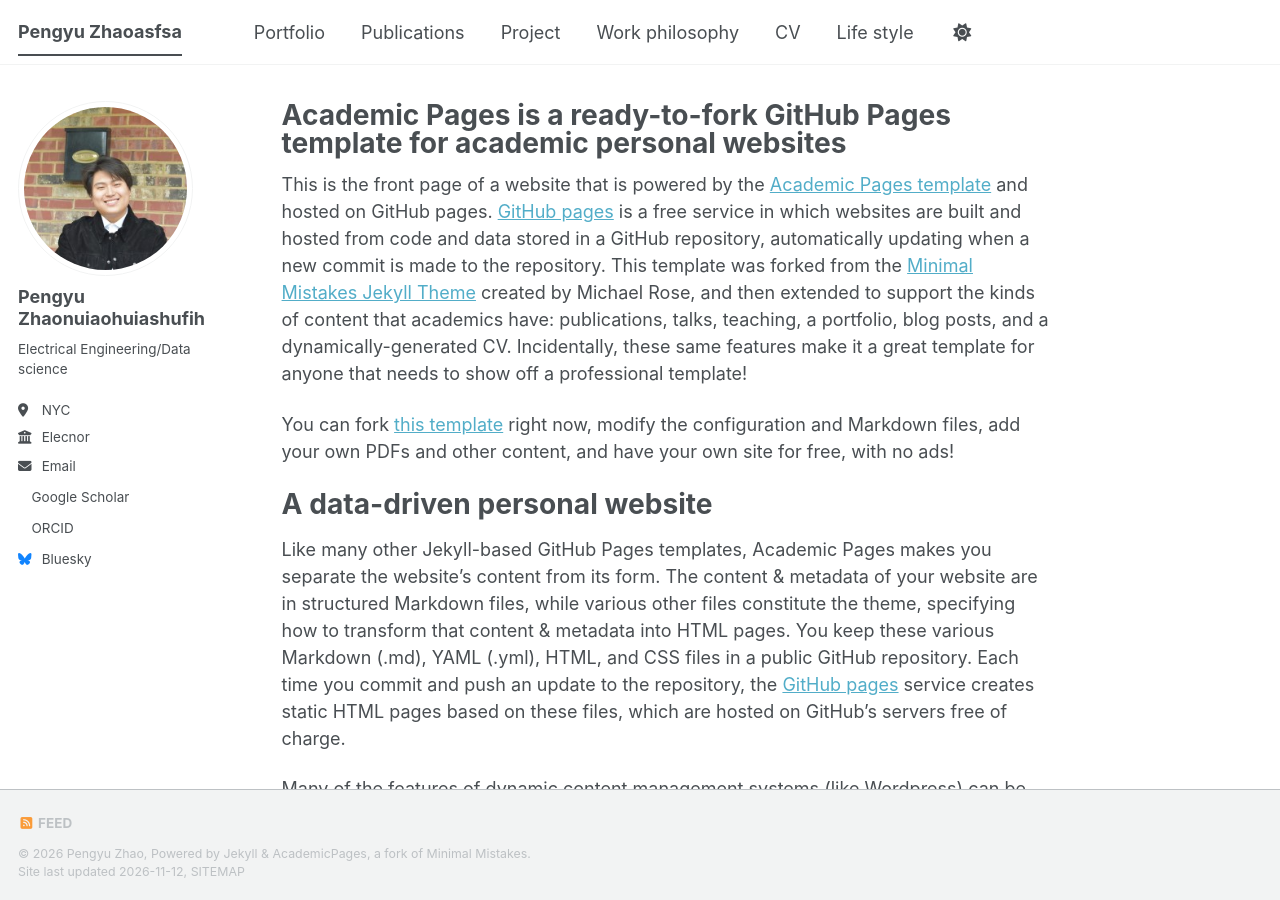
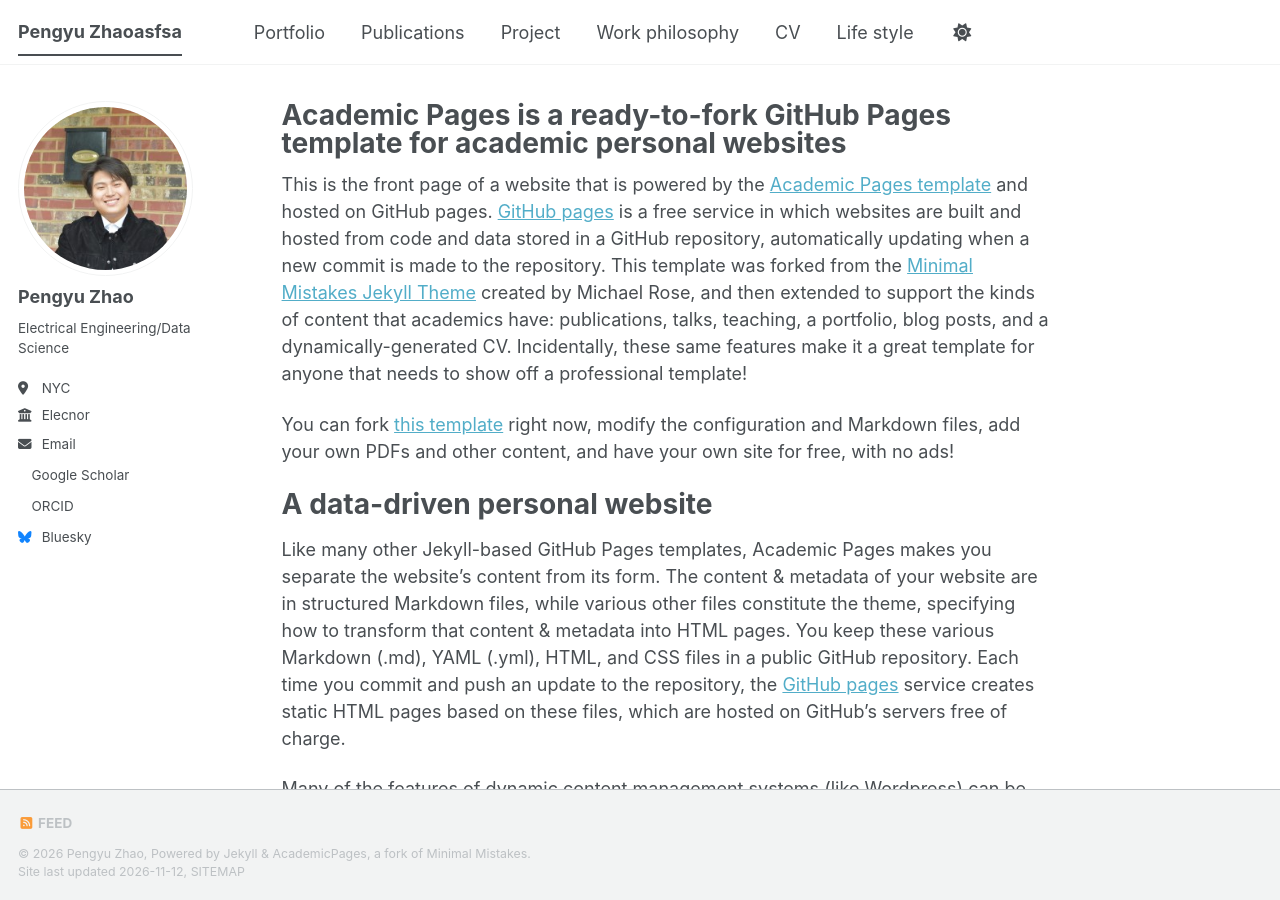
Before and after one commit to Git-pengyu/Git-pengyu.github.io, a Jekyll site: the page built from _pages/about.md, in a window 1280 px wide and 900 px high. Built offline with Jekyll 4.4.1, drawn with Linux system fonts in a browser that asks for light colours; a script bundle is joined from its source files by our own code; a style sheet for code colours, icons or effects is not loaded.

Commit message:
Update _config.yml

```diff
--- a/_config.yml
+++ b/_config.yml
@@ -24,9 +24,9 @@ repository               : "git-pengyu/git-pengyu.github.io"
 author:
   # Biographic information
   avatar           : "profile.jpg"
-  name             : "Pengyu Zhaonuiaohuiashufih"
+  name             : "Pengyu Zhao"
   pronouns         : # example: "she/her"
-  bio              : "Electrical Engineering/Data science"
+  bio              : "Electrical Engineering/Data Science"
   location         : "NYC"
   employer         : "Elecnor"
   uri              : # URL
```
